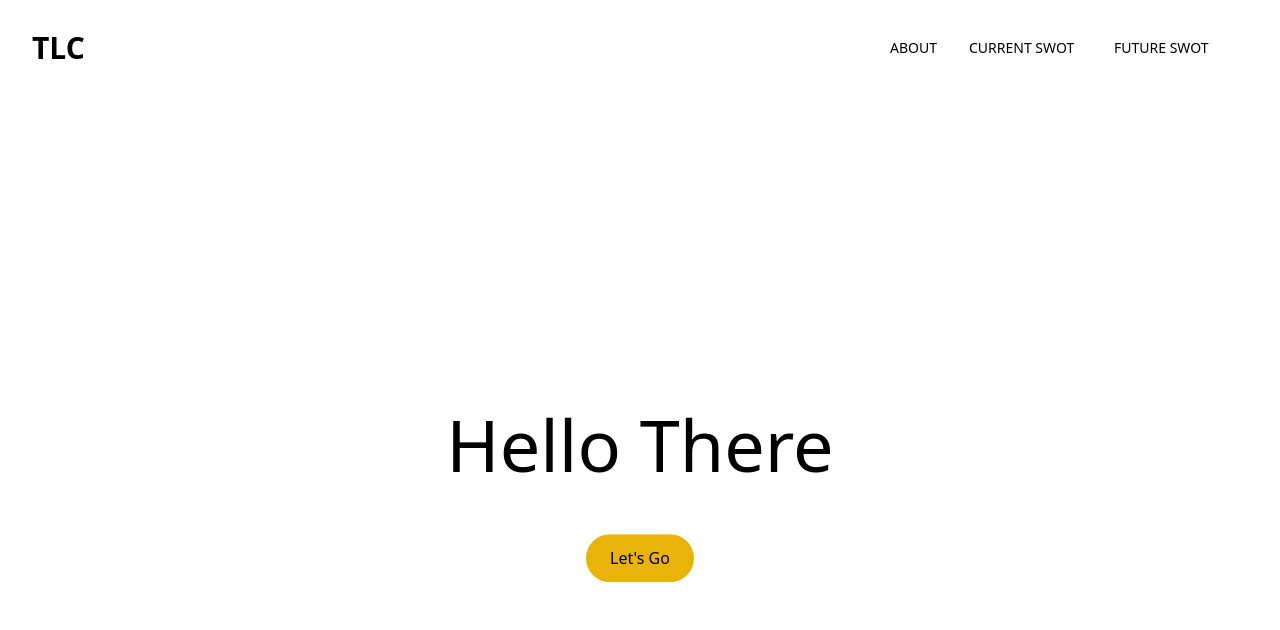
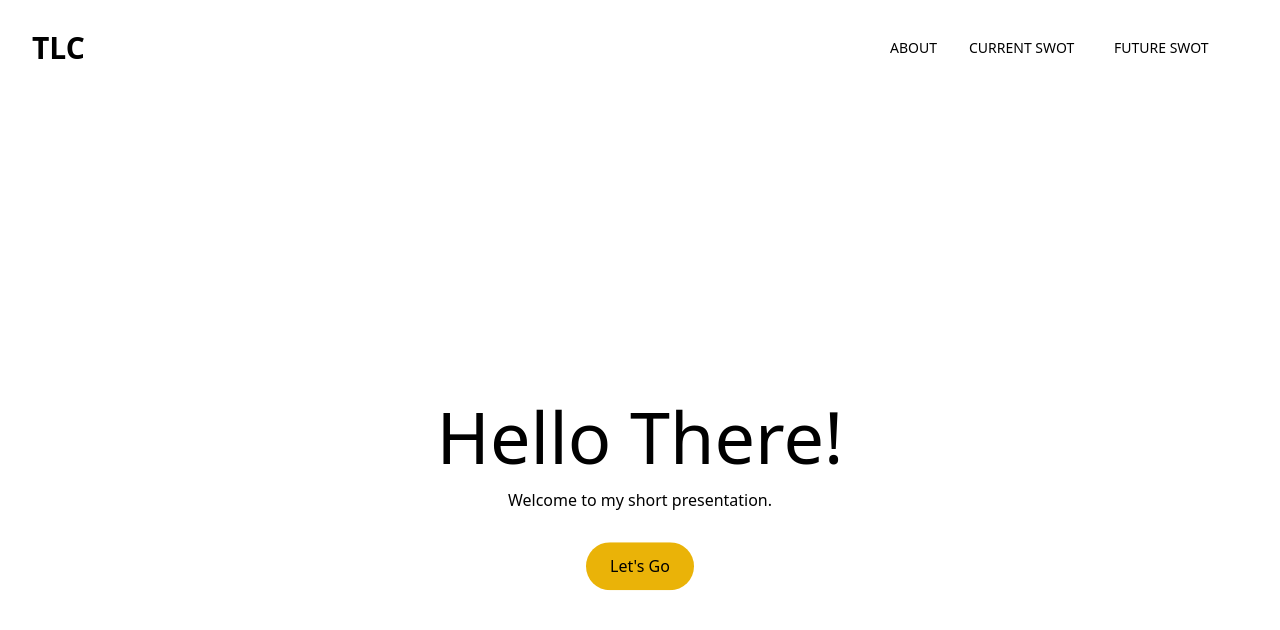
Before and after one commit to tlchambers/prostate-canceruk-presentation, a React (Create React App) app: page / in a window 1280 px wide. Shown: the top 630 px of the page. Built offline with nearby package versions, Linux system fonts and the light colour scheme.

Commit message:
added text to intro

```diff
--- a/src/components/Hero.jsx
+++ b/src/components/Hero.jsx
@@ -3,9 +3,10 @@ import React from 'react';
 function Hero() {
 	return (
 		<div className="bg-white h-screen flex flex-col justify-center items-center">
-			<h1 className="lg:text-7xl md:text-5xl sm:text-5xl text-3xl mb-14">
-				Hello There
+			<h1 className="lg:text-7xl md:text-5xl sm:text-5xl text-3xl">
+				Hello There!
 			</h1>
+			<p className="pt-4 pb-8">Welcome to my short presentation.</p>
 			<button className="bg-yellow-500 py-3 px-6 rounded-full transition duration-300 ease-in-out flex items-center animate-bounce">
 				Let's Go
 			</button>
```
